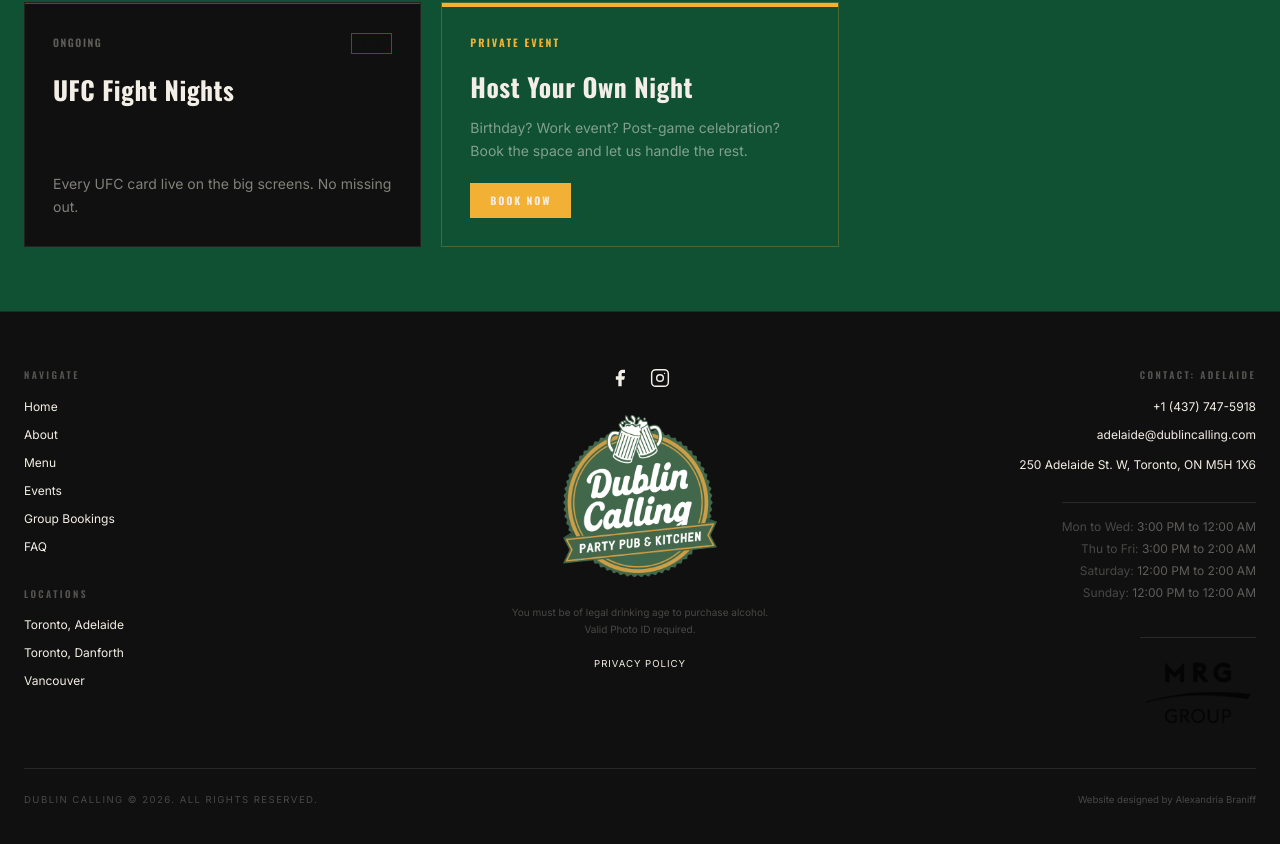
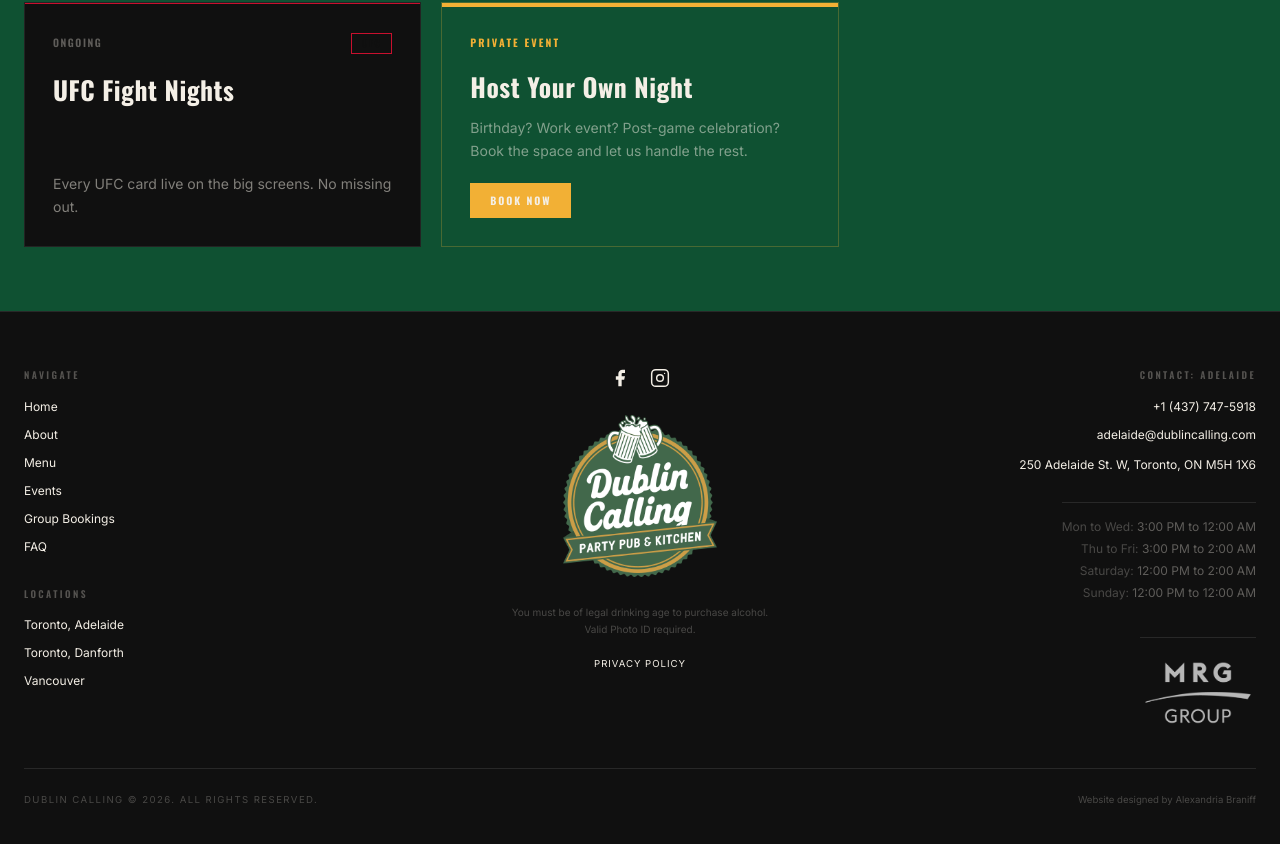
Before and after one commit to alexandriabraniff-dotcom/dublin-calling, a Next.js app: page /adelaide/events in a window 1280 px wide. Shown: the part 775-1619 px from the top of the page. Built offline with nearby package versions, Linux system fonts and the light colour scheme.

Commit message:
Remove invert on MRG logo — display white

```diff
--- a/components/Footer.tsx
+++ b/components/Footer.tsx
@@ -188,7 +188,7 @@
                   alt="The MRG Group"
                   width={200}
                   height={80}
-                  className="object-contain w-auto invert"
+                  className="object-contain w-auto"
                   style={{ height: "70px" }}
                 />
               </a>
```
